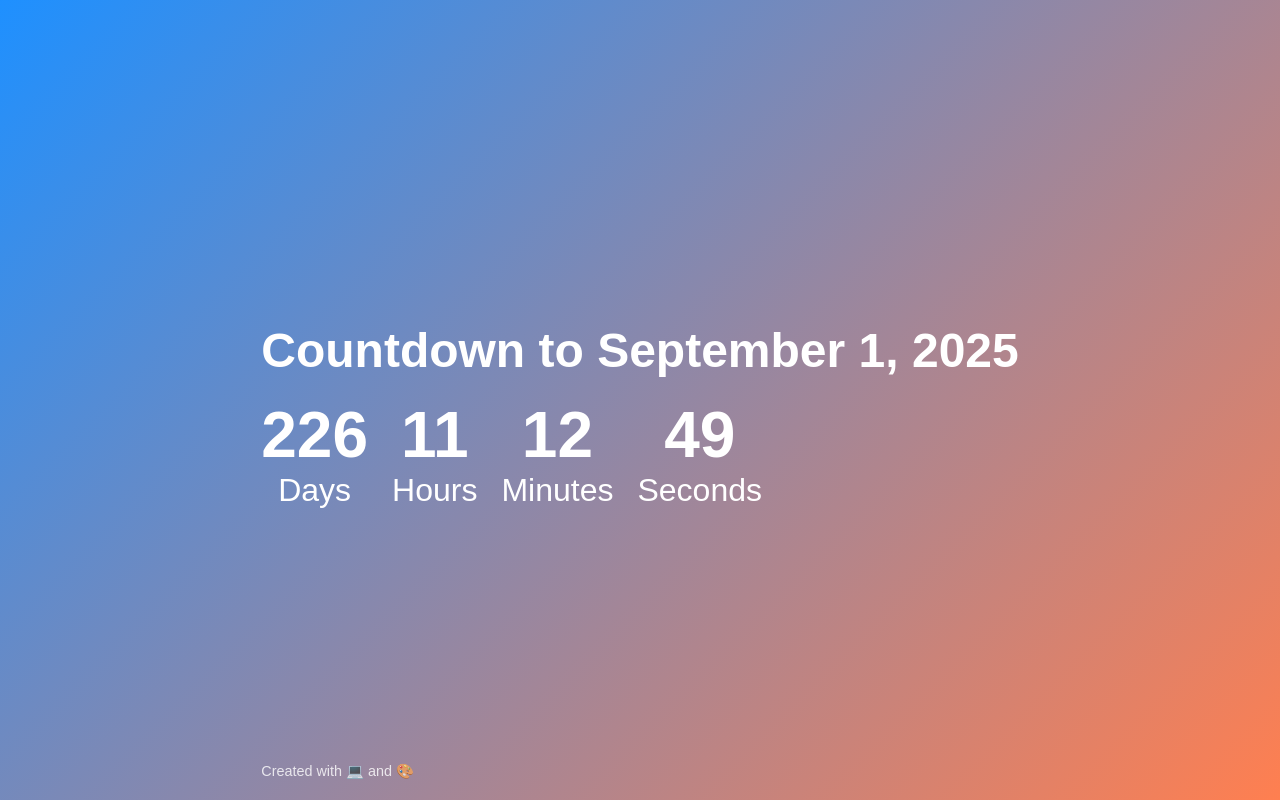
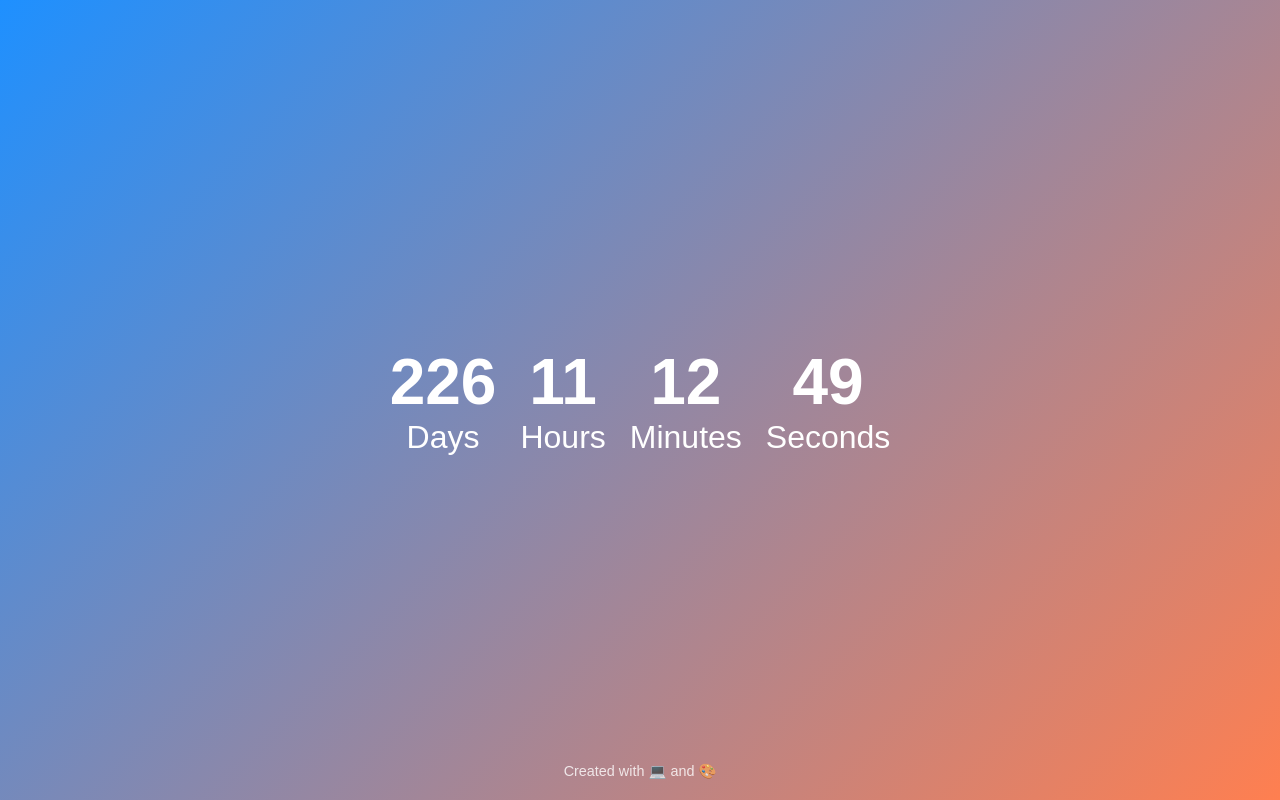
Before and after one commit to michaelburaczynski/countdown, a plain HTML site: page index.html in a window 1280 px wide. Drawn offline with Linux system fonts and the light colour scheme.

Commit message:
Update index.html

```diff
--- a/index.html
+++ b/index.html
@@ -3,7 +3,7 @@
 <head>
   <meta charset="UTF-8">
   <meta name="viewport" content="width=device-width, initial-scale=1.0">
-  <title>Countdown to September 1, 2025</title>
+  <title>Countdown</title>
   <style>
     body {
       margin: 0;
@@ -16,11 +16,6 @@
       background: linear-gradient(135deg, #1e90ff, #ff7f50);
       color: white;
       text-align: center;
-    }
-
-    h1 {
-      font-size: 3rem;
-      margin-bottom: 20px;
     }
 
     #countdown {
@@ -48,8 +43,6 @@
   </style>
 </head>
 <body>
-  <div>
-    <h1>Countdown to September 1, 2025</h1>
   <div id="countdown">
     <div class="time"><span id="days">0</span>Days</div>
     <div class="time"><span id="hours">0</span>Hours</div>
@@ -57,7 +50,6 @@
     <div class="time"><span id="seconds">0</span>Seconds</div>
   </div>
   <footer>Created with 💻 and 🎨</footer>
-  </div>
 
   <script>
     function updateCountdown() {
```
Lines whose indentation alone changed are shown as unchanged.
